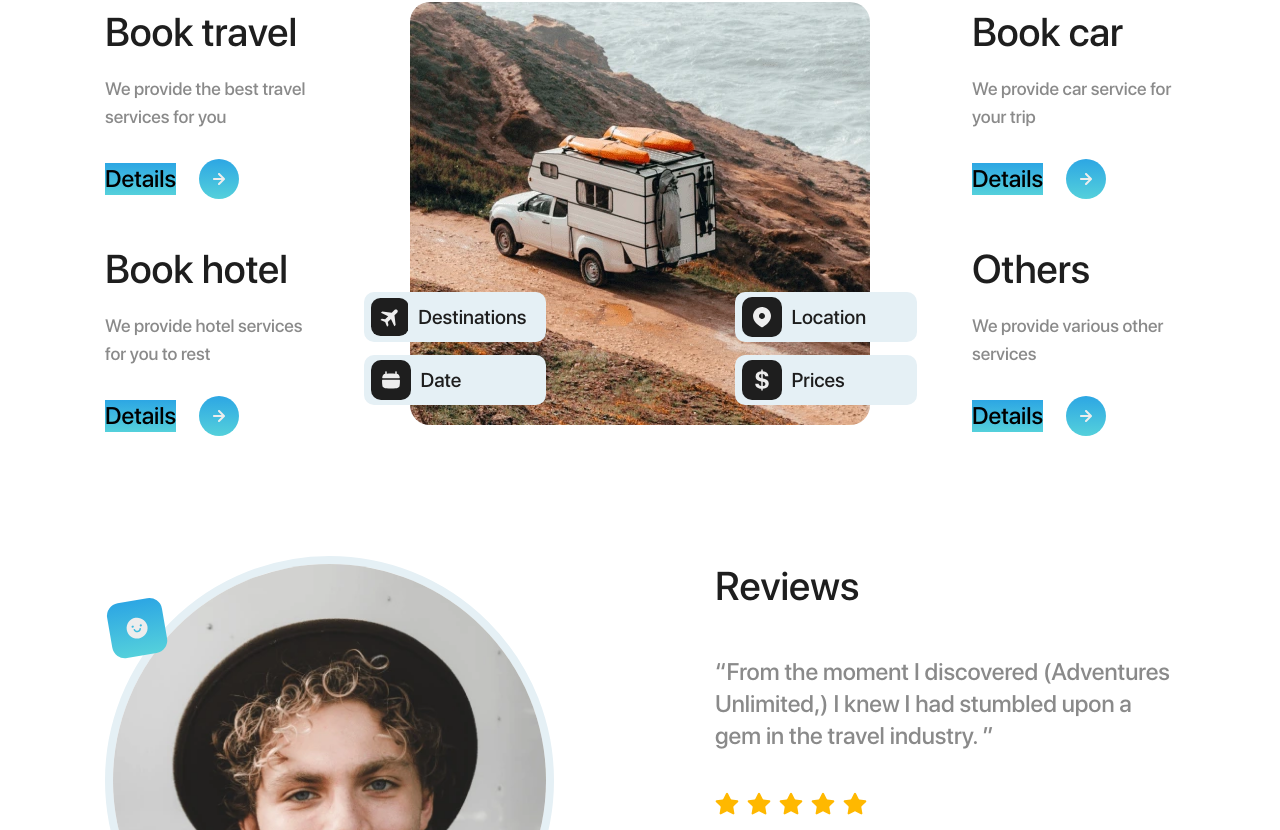
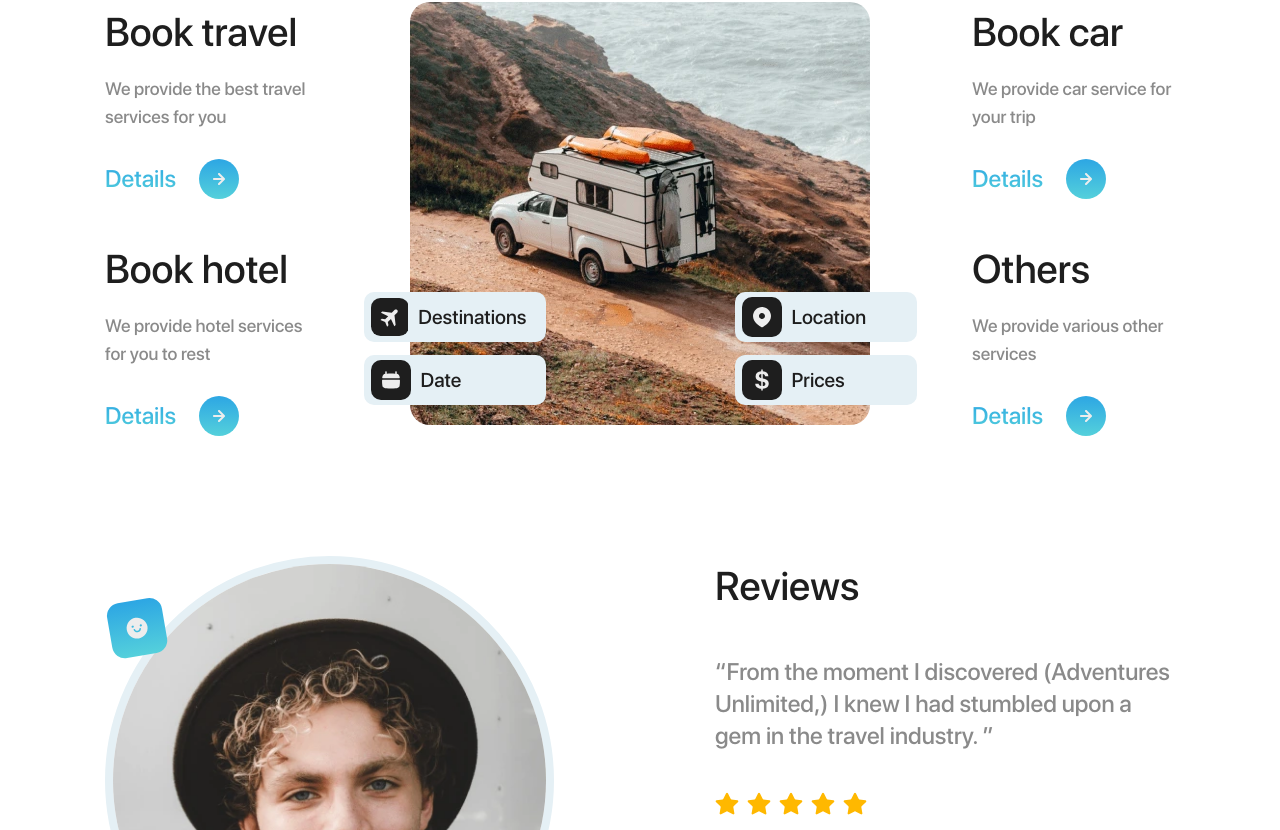
Before and after one commit to iniadnan/next-travelers-website, a Next.js app: page / in a window 1280 px wide. Shown: the part 2350-3180 px from the top of the page. Built offline with nearby package versions, Linux system fonts and the light colour scheme.

Commit message:
book travel fix button

```diff
--- a/app/page.tsx
+++ b/app/page.tsx
@@ -599,8 +599,8 @@ export default function Page() {
                 <h3 className="font-medium text-base md:text-base lg:text-lg text-[#8A8A8A]">We provide the best
                   travel services for you</h3>
                 <a href="/" className="flex items-center gap-x-[23px] mt-[18px] md:mt-[22px] lg:mt-[28px]">
-                  <span className="font-medium text-lg md:text-lg lg:text-2xl bg-clip-text fill-transparent"
-                    style={{ background: "linear-gradient(180deg, #0077ED -112.22%, #7BF9D3 196.67%)" }}>Details</span>
+                  <span className="font-medium text-lg md:text-lg lg:text-2xl"
+                    style={{ background: "linear-gradient(180deg, #0077ED -112.22%, #7BF9D3 196.67%)", WebkitBackgroundClip: "text", WebkitTextFillColor: "transparent" }}>Details</span>
                   <svg className="h-[32px] md:h-[32px] lg:h-[36px] xl:h-[40px] w-[32px] md:w-[32px] lg:w-[36px] xl:w-[40px]"
                     width="40" height="40" viewBox="0 0 40 40" fill="none"
                     xmlns="http://www.w3.org/2000/svg">
@@ -611,8 +611,8 @@ export default function Page() {
                     <defs>
                       <linearGradient id="paint0_linear_16_692" x1="20" y1="-44.8889" x2="20" y2="78.6667"
                         gradientUnits="userSpaceOnUse">
-                        <stop stopColor="#0077ED" />
-                        <stop offset="1" stopColor="#7BF9D3" />
+                        <stop stop-color="#0077ED" />
+                        <stop offset="1" stop-color="#7BF9D3" />
                       </linearGradient>
                     </defs>
                   </svg>
@@ -624,9 +624,9 @@ export default function Page() {
                   Book hotel</h2>
                 <h3 className="font-medium text-base md:text-base lg:text-lg text-[#8A8A8A]">We provide hotel
                   services for you to rest</h3>
-                <a href="/" className="flex items-center gap-x-[23px] mt-[18px] md:mt-[22px] lg:mt-[28px]">
-                  <span className="font-medium text-lg md:text-lg lg:text-2xl bg-clip-text fill-transparent"
-                    style={{ background: "linear-gradient(180deg, #0077ED -112.22%, #7BF9D3 196.67%)" }}>Details</span>
+                  <a href="/" className="flex items-center gap-x-[23px] mt-[18px] md:mt-[22px] lg:mt-[28px]">
+                  <span className="font-medium text-lg md:text-lg lg:text-2xl"
+                    style={{ background: "linear-gradient(180deg, #0077ED -112.22%, #7BF9D3 196.67%)", WebkitBackgroundClip: "text", WebkitTextFillColor: "transparent" }}>Details</span>
                   <svg className="h-[32px] md:h-[32px] lg:h-[36px] xl:h-[40px] w-[32px] md:w-[32px] lg:w-[36px] xl:w-[40px]"
                     width="40" height="40" viewBox="0 0 40 40" fill="none"
                     xmlns="http://www.w3.org/2000/svg">
@@ -637,8 +637,8 @@ export default function Page() {
                     <defs>
                       <linearGradient id="paint0_linear_16_692" x1="20" y1="-44.8889" x2="20" y2="78.6667"
                         gradientUnits="userSpaceOnUse">
-                        <stop stopColor="#0077ED" />
-                        <stop offset="1" stopColor="#7BF9D3" />
+                        <stop stop-color="#0077ED" />
+                        <stop offset="1" stop-color="#7BF9D3" />
                       </linearGradient>
                     </defs>
                   </svg>
@@ -720,10 +720,11 @@ export default function Page() {
                   Book car</h2>
                 <h3 className="font-medium text-base md:text-base lg:text-lg text-[#8A8A8A]">We provide car service
                   for your trip</h3>
-                <a href="/" className="flex items-center gap-x-[23px] mt-[18px] md:mt-[22px] lg:mt-[28px]">
-                  <span className="font-medium text-lg md:text-lg lg:text-2xl bg-clip-text fill-transparent"
-                    style={{ background: "linear-gradient(180deg, #0077ED -112.22%, #7BF9D3 196.67%)" }}>Details</span>
-                  <svg width="40" height="40" viewBox="0 0 40 40" fill="none"
+                  <a href="/" className="flex items-center gap-x-[23px] mt-[18px] md:mt-[22px] lg:mt-[28px]">
+                  <span className="font-medium text-lg md:text-lg lg:text-2xl"
+                    style={{ background: "linear-gradient(180deg, #0077ED -112.22%, #7BF9D3 196.67%)", WebkitBackgroundClip: "text", WebkitTextFillColor: "transparent" }}>Details</span>
+                  <svg className="h-[32px] md:h-[32px] lg:h-[36px] xl:h-[40px] w-[32px] md:w-[32px] lg:w-[36px] xl:w-[40px]"
+                    width="40" height="40" viewBox="0 0 40 40" fill="none"
                     xmlns="http://www.w3.org/2000/svg">
                     <rect width="40" height="40" rx="20" fill="url(#paint0_linear_16_692)" />
                     <path
@@ -732,8 +733,8 @@ export default function Page() {
                     <defs>
                       <linearGradient id="paint0_linear_16_692" x1="20" y1="-44.8889" x2="20" y2="78.6667"
                         gradientUnits="userSpaceOnUse">
-                        <stop stopColor="#0077ED" />
-                        <stop offset="1" stopColor="#7BF9D3" />
+                        <stop stop-color="#0077ED" />
+                        <stop offset="1" stop-color="#7BF9D3" />
                       </linearGradient>
                     </defs>
                   </svg>
@@ -745,10 +746,11 @@ export default function Page() {
                   Others</h2>
                 <h3 className="font-medium text-base md:text-base lg:text-lg text-[#8A8A8A]">We provide various
                   other services</h3>
-                <a href="/" className="flex items-center gap-x-[23px] mt-[18px] md:mt-[22px] lg:mt-[28px]">
-                  <span className="font-medium text-lg md:text-lg lg:text-2xl bg-clip-text fill-transparent"
-                    style={{ background: "linear-gradient(180deg, #0077ED -112.22%, #7BF9D3 196.67%)" }}>Details</span>
-                  <svg width="40" height="40" viewBox="0 0 40 40" fill="none"
+                  <a href="/" className="flex items-center gap-x-[23px] mt-[18px] md:mt-[22px] lg:mt-[28px]">
+                  <span className="font-medium text-lg md:text-lg lg:text-2xl"
+                    style={{ background: "linear-gradient(180deg, #0077ED -112.22%, #7BF9D3 196.67%)", WebkitBackgroundClip: "text", WebkitTextFillColor: "transparent" }}>Details</span>
+                  <svg className="h-[32px] md:h-[32px] lg:h-[36px] xl:h-[40px] w-[32px] md:w-[32px] lg:w-[36px] xl:w-[40px]"
+                    width="40" height="40" viewBox="0 0 40 40" fill="none"
                     xmlns="http://www.w3.org/2000/svg">
                     <rect width="40" height="40" rx="20" fill="url(#paint0_linear_16_692)" />
                     <path
@@ -757,8 +759,8 @@ export default function Page() {
                     <defs>
                       <linearGradient id="paint0_linear_16_692" x1="20" y1="-44.8889" x2="20" y2="78.6667"
                         gradientUnits="userSpaceOnUse">
-                        <stop stopColor="#0077ED" />
-                        <stop offset="1" stopColor="#7BF9D3" />
+                        <stop stop-color="#0077ED" />
+                        <stop offset="1" stop-color="#7BF9D3" />
                       </linearGradient>
                     </defs>
                   </svg>
```
